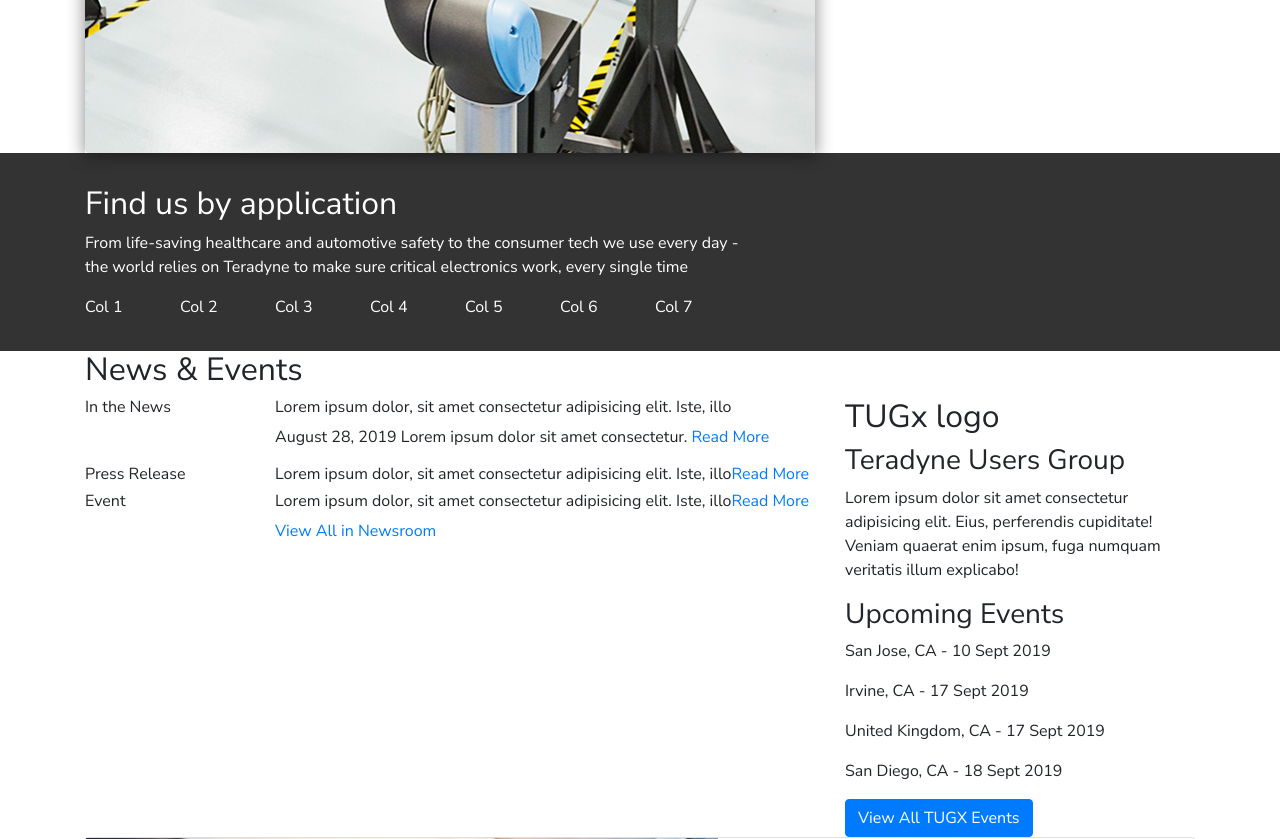
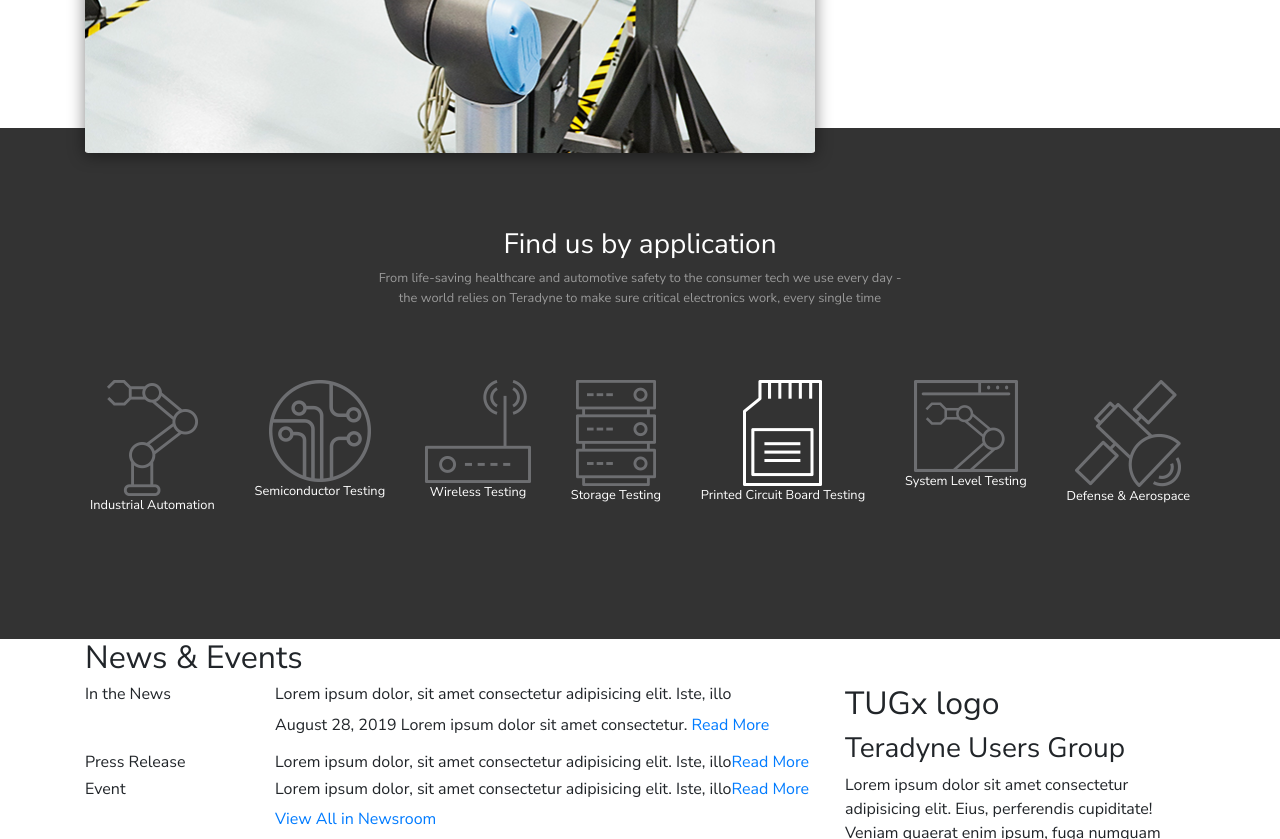
Before and after one commit to super8989/Teradyne_challenge, a plain HTML site: page index.html in a window 1280 px wide. Shown: the part 1340-2179 px from the top of the page. Drawn offline with nearby package versions, Linux system fonts and the light colour scheme.

Commit message:
find us by application section

```diff
--- a/css/style.css
+++ b/css/style.css
@@ -87,6 +87,7 @@ h5.primary-color {
 .expertise-image img {
 	width: 100%;
 	box-shadow: 0px 2px 16px 1px rgba(0, 0, 0, 0.43);
+	border-radius: 0.5%;
 }
 
 /* Application */
@@ -94,6 +95,20 @@ h5.primary-color {
 	padding: 2rem 0;
 	background: #333;
 	color: white;
+	margin-top: -25px;
+	padding: 100px 0;
+}
+
+.application-title p {
+	color: #999999;
+	font-size: 0.8rem;
+}
+
+.application-icons {
+}
+
+.applications-text {
+	font-size: 0.8rem;
 }
 
 /* Invest  */
--- a/index.html
+++ b/index.html
@@ -2,7 +2,7 @@
 	<head>
 		<meta charset="UTF-8" />
 		<meta name="viewport" content="width=device-width, initial-scale=1.0" />
-		<title>Teradyne | Automatic Test Equipment (ATE) & Automation</title>
+		<title>Automatic Test Equipment (ATE) & Automation | Teradyne</title>
 		<link
 			rel="stylesheet"
 			href="https://stackpath.bootstrapcdn.com/bootstrap/4.4.1/css/bootstrap.min.css"
@@ -243,25 +243,83 @@
 		<!-- Find us by Application -->
 		<section id="application-section">
 			<div class="container">
-				<div class="row">
-					<div class="col">
-						<h2>Find us by application</h2>
+				<div class="row text-center mb-5">
+					<div class="col application-title">
+						<h3>Find us by application</h3>
 						<p>
 							From life-saving healthcare and automotive safety to the consumer
 							tech we use every day - <br />the world relies on Teradyne to make
 							sure critical electronics work, every single time
 						</p>
 					</div>
-				</div>
-				<div class="row seven-cols">
-					<div class="col-lg-1 col-md-3 col-sm-4 col-xs-6">Col 1</div>
-					<div class="col-lg-1 col-md-3 col-sm-4 col-xs-6">Col 2</div>
-					<div class="col-lg-1 col-md-3 col-sm-4 col-xs-6">Col 3</div>
-					<div class="col-lg-1 col-md-3 col-sm-4 col-xs-6">Col 4</div>
-					<div class="col-lg-1 col-md-3 col-sm-4 col-xs-6">Col 5</div>
-					<div class="col-lg-1 col-md-3 col-sm-4 col-xs-6">Col 6</div>
-					<div class="col-lg-1 col-md-3 col-sm-4 col-xs-6">Col 7</div>
-				</div>
+        </div>
+
+				<!-- <div class="row seven-cols d-flex justify-content-around text-center">
+					<div class="col-lg-1 col-md-3 col-sm-4 col-xs-6 text-center">
+            <img class='application-icons' src="./img/Applications/industrial-icon.png" alt="Industrial icon">
+            <p class='applications-text'>Industrial Automation</p>
+          </div>
+          <div class="col-lg-1 col-md-3 col-sm-4 col-xs-6">
+            <img class='application-icons' src="./img/Applications/semiconductor-icon.png" alt="Semiconductor icon">
+            <p class='applications-text'> Semiconductor Testing</p>
+          </div>
+          <div class="col-lg-1 col-md-3 col-sm-4 col-xs-6">
+            <img class='application-icons' src="./img/Applications/wireless-icon.png" alt="wireless icon">
+            <p class='applications-text'>Wireless Testing
+          </div>
+          <div class="col-lg-1 col-md-3 col-sm-4 col-xs-6">
+            <img class='application-icons' src="./img/Applications/storage-icon.png" alt="storage icon">
+            <p class='applications-text'>Storage Testing
+          </div>
+          <div class="col-lg-1 col-md-3 col-sm-4 col-xs-6">
+            <img class='application-icons' src="./img/Applications/production-icon.png" alt="production icon">
+            <p class='applications-text'>Printed Circuit Board Testing
+          </div>
+          <div class="col-lg-1 col-md-3 col-sm-4 col-xs-6">
+            <img class='application-icons' src="./img/Applications/system-level-testing-icon.png" alt="system-level-testing icon">
+            <p class='applications-text'>System Level Testing
+          </div>
+          <div class="col-lg-1 col-md-3 col-sm-4 col-xs-6">
+            <img class='application-icons' src="./img/Applications/aerospace-icon.png" alt="aerospace icon">
+            <p class='applications-text'>Defense & Aerospace
+          </div>
+        </div> -->
+
+        <div class="row d-flex flex-row justify-content-around">
+
+            <div class="p-2 d-flex flex-column text-center align-items-center">
+              <img class='application-icons' src="./img/Applications/industrial-icon.png" alt="Industrial icon">
+              <p class='applications-text'>Industrial Automation</p>
+            </div>
+            <div class="p-2 d-flex flex-column text-center align-items-center">
+              <img class='application-icons' src="./img/Applications/semiconductor-icon.png" alt="Semiconductor icon">
+              <p class='applications-text'> Semiconductor Testing</p>
+            </div>
+            <div class="p-2 d-flex flex-column text-center align-items-center">
+              <img class='application-icons' src="./img/Applications/wireless-icon.png" alt="wireless icon">
+              <p class='applications-text'>Wireless Testing</p>
+            </div>
+            <div class="p-2 d-flex flex-column text-center align-items-center">
+              <img class='application-icons' src="./img/Applications/storage-icon.png" alt="storage icon">
+              <p class='applications-text'>Storage Testing</p>
+            </div>
+            <div class="p-2 d-flex flex-column text-center align-items-center">
+              <img class='application-icons' src="./img/Applications/production-icon.png" alt="production icon">
+              <p class='applications-text'>Printed Circuit Board Testing</p>
+            </div>
+            <div class="p-2 d-flex flex-column text-center align-items-center">
+              <img class='application-icons' src="./img/Applications/system-level-testing-icon.png" alt="system-level-testing icon">
+              <p class='applications-text'>System Level Testing</p>
+            </div>
+            <div class="p-2 d-flex flex-column text-center align-items-center">
+              <img class='application-icons' src="./img/Applications/aerospace-icon.png" alt="aerospace icon">
+              <p class='applications-text'>Defense & Aerospace</p>
+            </div>
+
+        </div>
+
+
+
 			</div>
 		</section>
 
@@ -427,9 +485,7 @@
 								<a href="#events">Events & Conferences</a>
 							</div>
 							<div class="col-6">
-								<a href="#corporate-social-responsibility"
-									>Corporate Social Responsibility</a
-								>
+								<a href="#corporate-social-responsibility">Corporate Social Responsibility</a>
 							</div>
 							<div class="col-6"><a href="#press">Press Room</a></div>
 						</div>
```
Also changed, not shown: img/Applications/aerospace-icon.png (renamed from img/Applications/aerospace.png), img/Applications/industrial-icon.png (renamed from img/Applications/industrial icon.png), img/Applications/production-icon.png (renamed from img/Applications/production icon.png), img/Applications/semiconductor-icon.png (renamed from img/Applications/semiconductor icon.png), img/Applications/storage-icon.png (renamed from img/Applications/storage icon.png), img/Applications/system-level-testing-icon.png (renamed from img/Applications/System Level Testing.png), img/Applications/wireless-icon.png (renamed from img/Applications/wireless icon.png), 1 other file.
